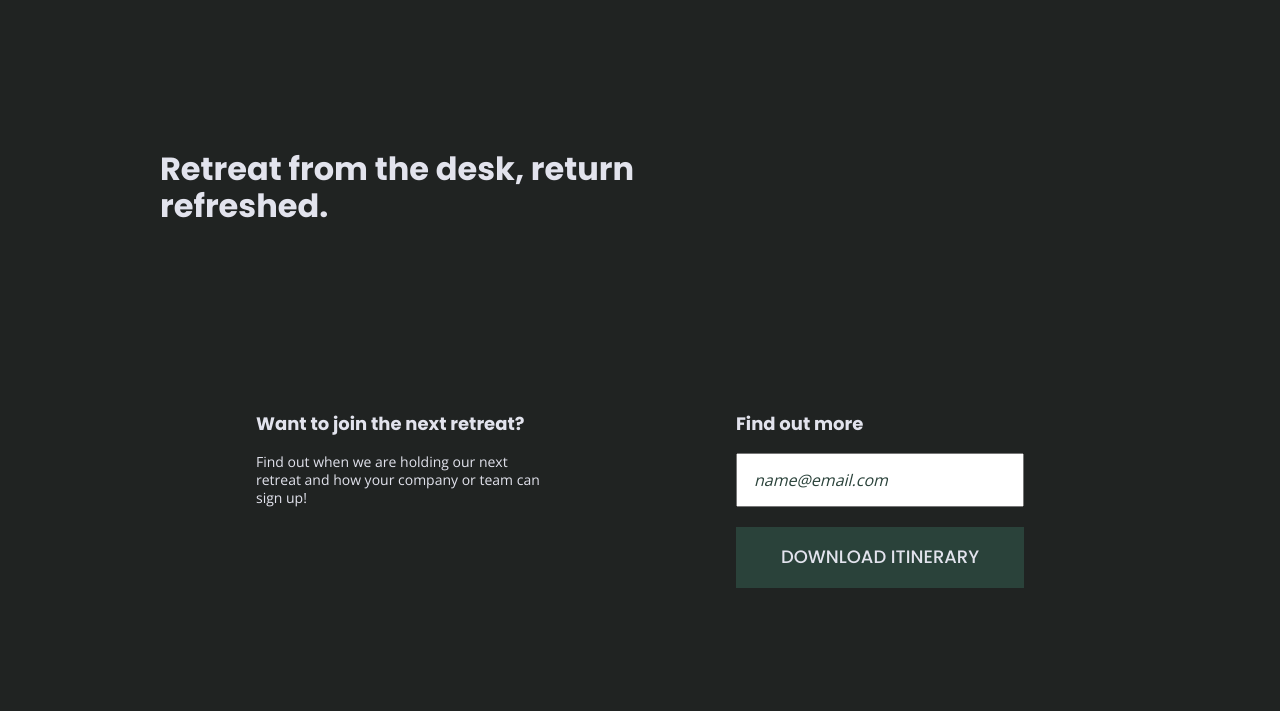
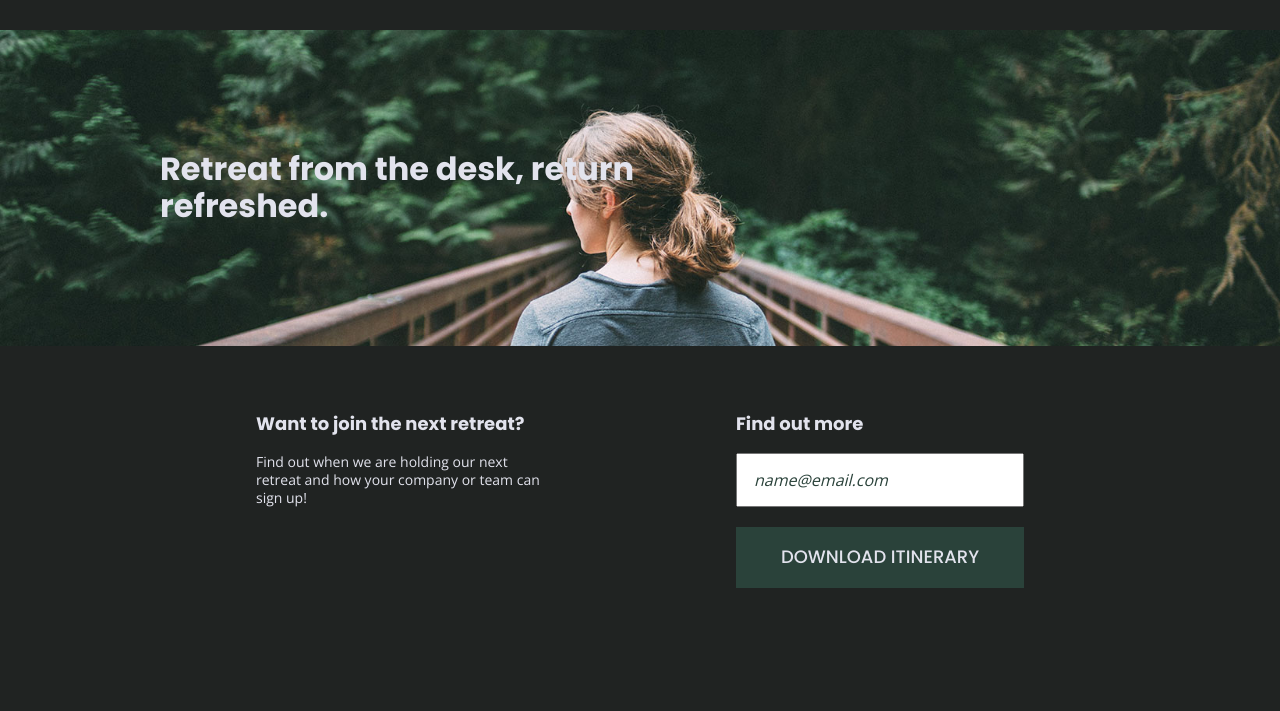
Before and after one commit to intherightdirection/flexbox-unplugged, a website built with Parcel: page index.html in a window 1280 px wide. Shown: the part 89-800 px from the top of the page. Built offline with nearby package versions, Linux system fonts and the light colour scheme.

Commit message:
Added resized images to img folder

```diff
--- a/css/main.css
+++ b/css/main.css
@@ -239,7 +239,17 @@ footer .copyright {
 .hero-area {
   display: flex;
   justify-content: center;
+  align-items: flex-start;
   flex-flow: row wrap;
+  background: url("/img/jake-melara-72ppi-hero.jpg") center no-repeat;
+  background-size: cover;
+}
+
+.hero-area .content-wrapper {
+  display: flex;
+  flex-flow: row wrap;
+  justify-content: flex-start;
+  align-items: flex-start;
 }
 
 aside .form {
```
Also changed, not shown: img/jake-melara-72ppi-hero.jpg (added), img/omar-lopez-72ppi-reviews.jpg (added), img/rawpixel-72ppi-about.jpg (added), img/rawpixel-800820-unsplash1.jpg (deleted), 1 other file.
